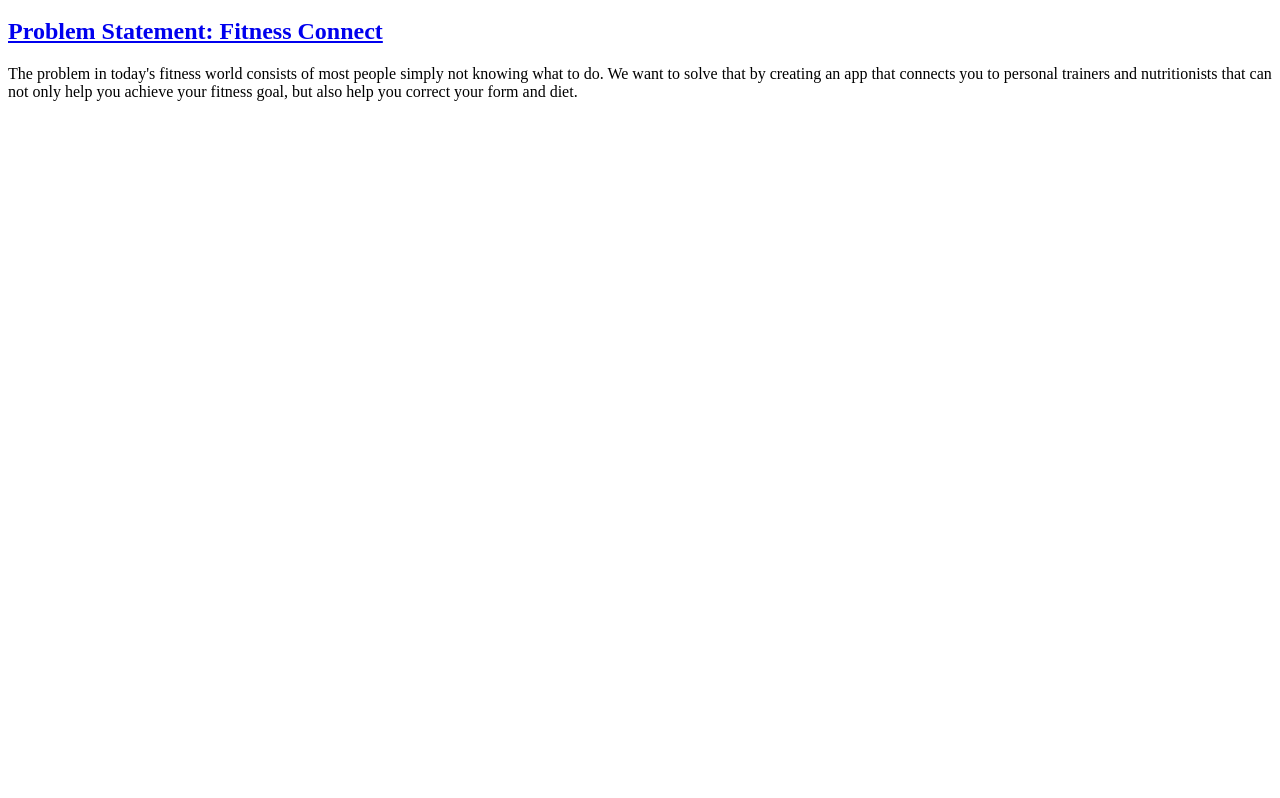
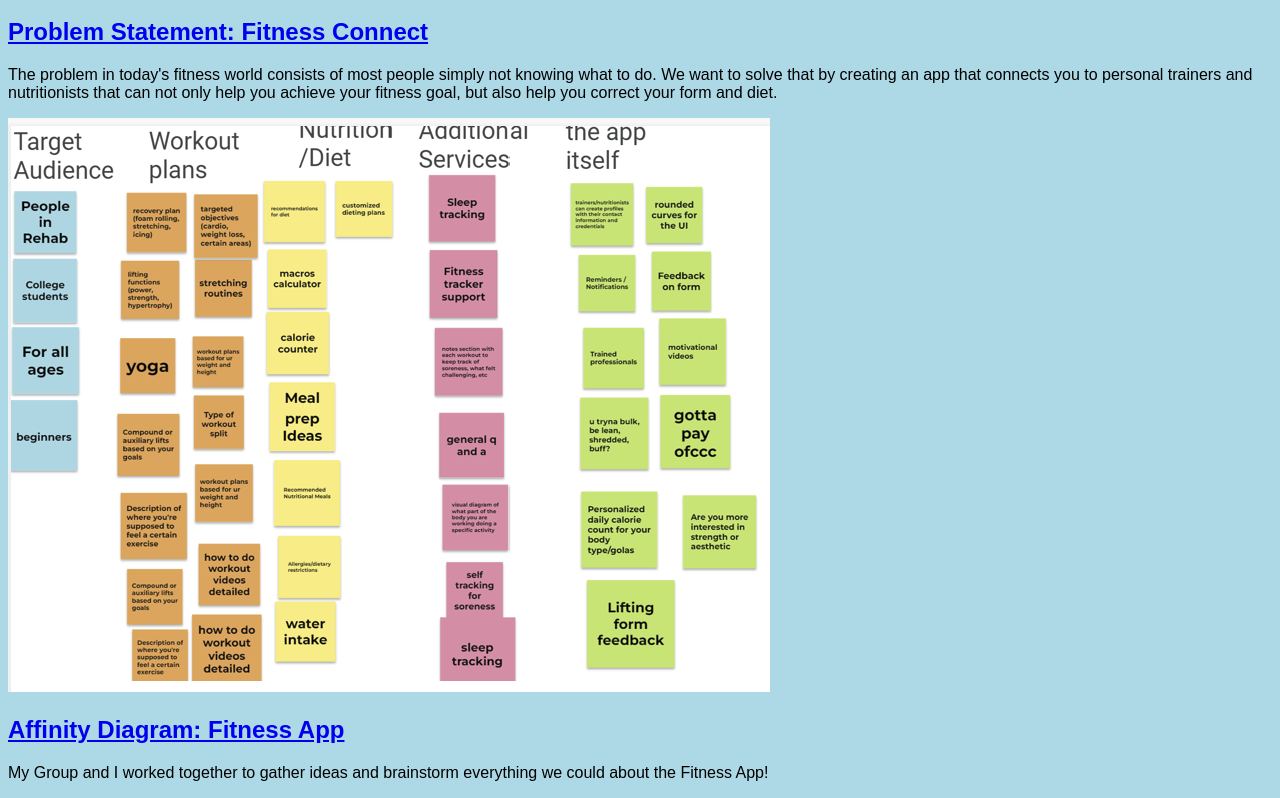
Before and after one commit to VrajPatelUofSC/VrajPatelUofSC.github.io, a plain HTML site: page index.html in a window 1280 px wide. Shown: the part 530-1328 px from the top of the page. Before the commit the page ends 800 px from the top, so only its background shows below. Drawn offline with Linux system fonts and the light colour scheme.

Commit message:
Add files via upload

```diff
--- a/index.html
+++ b/index.html
@@ -2,10 +2,11 @@
 <html>
     <head>
         <title>CSCE 190: Vraj Patel</title>
+        <link rel="stylesheet" href="styles.css">
     </head>
     <body>
             <h1>Vraj Patel's CSCE 190</h1>
-
+        <!-- Problem Statment Assigment-->
             <section class="assignment">
                  <a href="files/problem-statement.pdf"><img src="images/Problem Statement.png"></a>
                 <section class="ass-details">
@@ -15,5 +16,15 @@
                     </p>
                 </section>
             </section>
+        <!--Affinity Diagram Assigment-->
+        <section class="assignment">
+            <a href="files/AffinityDiagram.pdf"><img src="images/AffinityDiagram.png"></a>
+           <section class="ass-details">
+               <a href="files/AffinityDiagram.pdf"><h2>Affinity Diagram:  Fitness App</h2></a>
+               <p>
+                   My Group and I worked together to gather ideas and brainstorm everything we could about the Fitness App!
+               </p>
+           </section>
+       </section>
     </body>
 </html>
--- /dev/null
+++ b/styles.css
@@ -0,0 +1,10 @@
+body
+{
+    background:lightblue;
+    font-family:Arial, Helvetica, sans-serif ;
+}
+h1
+{
+    color:rgb(3, 0, 80);
+    text-align: center;
+}
```
Also changed, not shown: images/AffinityDiagram.png (added), 1 other file.
